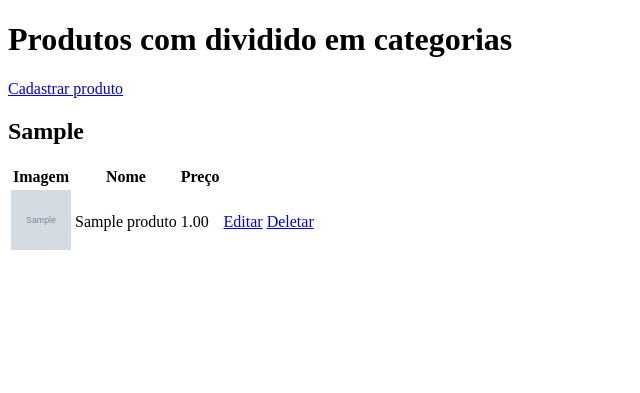
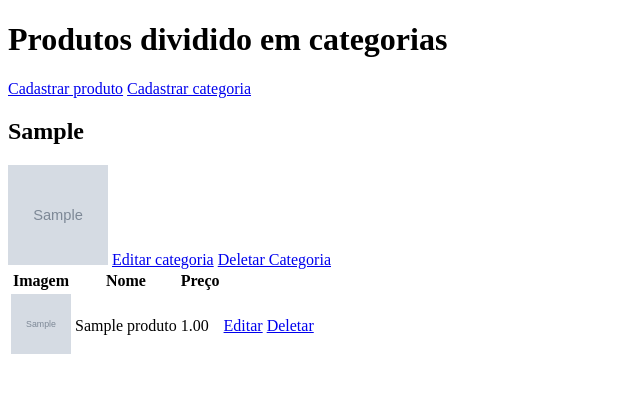
Before and after one commit to MatheusSarmento316/django-product-crud, a Django app: page /produtos/ in a window 1280 px wide. Shown: the top 393 px of the page, without its empty margins (0-640 px from the left). Run offline with Django 5.2, Linux system fonts and the light colour scheme; a user stored in the database is signed in; tables that the repository leaves empty hold one stand-in row (values such as "Sample post"); grey boxes marked "Sample" are stand-in pictures.

Commit message:
v4 - Cadastro, edição e deleção de categorias

```diff
--- a/core/urls.py
+++ b/core/urls.py
@@ -19,13 +19,16 @@ from django.conf import settings
 from django.conf.urls.static import static
 from django.urls import path
 from dashboard.views import index
-from produtos.views import produtos_index, produtos_insert, produtos_edit, produtos_delete
+from produtos.views import produtos_index, produtos_insert, produtos_edit, produtos_delete, categorias_insert, categorias_edit, categorias_delete
 
 urlpatterns = [
     path('admin/', admin.site.urls),
     path('', index, name='dashboard_index'),
     path('produtos/', produtos_index, name='produtos'),
     path('produtos/insert/', produtos_insert, name='produtos_insert'),
-    path('<int:produto_id>/edit/', produtos_edit, name='produtos_edit'),
-    path('<int:produto_id>/delete/', produtos_delete, name='produtos_delete')
+    path('<int:produto_id>/produtos/edit/', produtos_edit, name='produtos_edit'),
+    path('<int:produto_id>/produtos/delete/', produtos_delete, name='produtos_delete'),
+    path('categorias/insert/', categorias_insert, name='categorias_insert'),
+    path('<int:categoria_id>/categorias/edit/', categorias_edit, name='categorias_edit'),
+    path('<int:categoria_id>/categorias/delete/', categorias_delete, name='categorias_delete')
 ] + static(settings.MEDIA_URL, document_root=settings.MEDIA_ROOT)
--- a/produtos/templates/produtos/produtos.html
+++ b/produtos/templates/produtos/produtos.html
@@ -6,10 +6,14 @@
     <title>Document</title>
 </head>
 <body>
-    <h1>Produtos com dividido em categorias</h1>
+    <h1>Produtos dividido em categorias</h1>
     <a href="{% url 'produtos_insert' %}">Cadastrar produto</a>
+    <a href="{% url 'categorias_insert' %}">Cadastrar categoria</a>
     {% for categoria in categorias %}
         <h2>{{ categoria }}</h2>
+        <img src="{{ categoria.image.url }}" alt="" width="100px" height="100px">
+        <a href="{% url 'categorias_edit' categoria.id %}">Editar categoria</a>
+        <a href="{% url 'categorias_delete' categoria.id %}">Deletar Categoria</a>
         <table>
             <thead>
                 <tr>
--- a/produtos/views.py
+++ b/produtos/views.py
@@ -9,6 +9,31 @@ def produtos_index(request):
     produtos = Produto.objects.filter(user=request.user)
     categorias = Categoria.objects.filter(user=request.user)
     return render(request, 'produtos/produtos.html', {'produtos': produtos, 'categorias': categorias})
+
+def categorias_insert(request):
+    if request.method == 'POST':
+        Categoria.objects.create(
+            user = request.user,
+            image = request.FILES.get('image'),
+            categoria = request.POST.get('categoria')
+        )
+        return redirect('produtos')
+    categorias = Categoria.objects.filter(user=request.user)
+    return render(request, 'produtos/categorias_insert.html', {'categorias': categorias})
+
+def categorias_edit(request, categoria_id):
+    categoria = get_object_or_404(Categoria, id=categoria_id, user=request.user)
+    if request.method == 'POST':
+        categoria.image = request.FILES.get('image')
+        categoria.categoria = request.POST.get('categoria')
+        categoria.save()
+        return redirect('produtos')
+    return render(request, 'produtos/categorias_edit.html', {'categoria': categoria})
+
+def categorias_delete(request, categoria_id):
+    categoria = get_object_or_404(Categoria, id=categoria_id, user=request.user)
+    categoria.delete()
+    return redirect('produtos')
 
 def produtos_insert(request):
     if request.method == 'POST':
```
Also changed, not shown: produtos/templates/produtos/categorias_edit.html (added, +17 -0 lines), produtos/templates/produtos/categorias_insert.html (added, +17 -0 lines).
